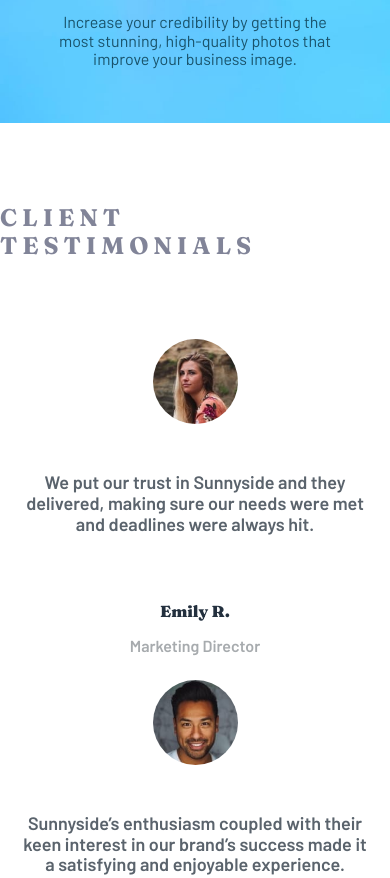
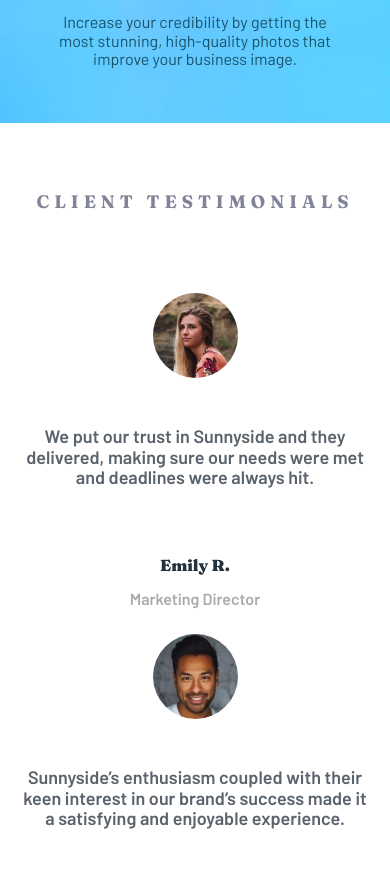
Before and after one commit to MayzaMendesRodrigues/sunnyside-agency-landing-page, a plain HTML site: page index.html in a window 390 px wide. Shown: the part 2724-3602 px from the top of the page. Drawn offline with Linux system fonts and the light colour scheme.

Commit message:
style: refine margins for better spacing in Testimonials and Services

```diff
--- a/blocks/services.css
+++ b/blocks/services.css
@@ -1,11 +1,14 @@
 .services{
     display:grid;
     grid-template-columns: repeat(2, 1fr);
+
 
 }
 
 .services__item{
     position: relative;
+    margin: 0;
+
 
 }
 
--- a/blocks/testimonials.css
+++ b/blocks/testimonials.css
@@ -1,5 +1,4 @@
 .testimonials{
-    height: 80vh;
     margin: 0 auto;
     display: flex;
     flex-direction: column;
@@ -16,6 +15,7 @@
     text-transform: uppercase;
     letter-spacing: 5px;
     margin-bottom: 80px;
+    font-size: 25px;
 
 
 }
@@ -69,14 +69,17 @@
 
 @media(max-width: 1024px){
     .testimonials{
-        height: 75vh;
     }
 
 }
 
 @media (max-width: 544px){
     .testimonials{
-        height: 150vh;
+        margin: 50px auto ;
+    }
+
+    .testimonials__title{
+        font-size: 18px;
     }
     .testimonials__items{
         flex-direction: column;
```
